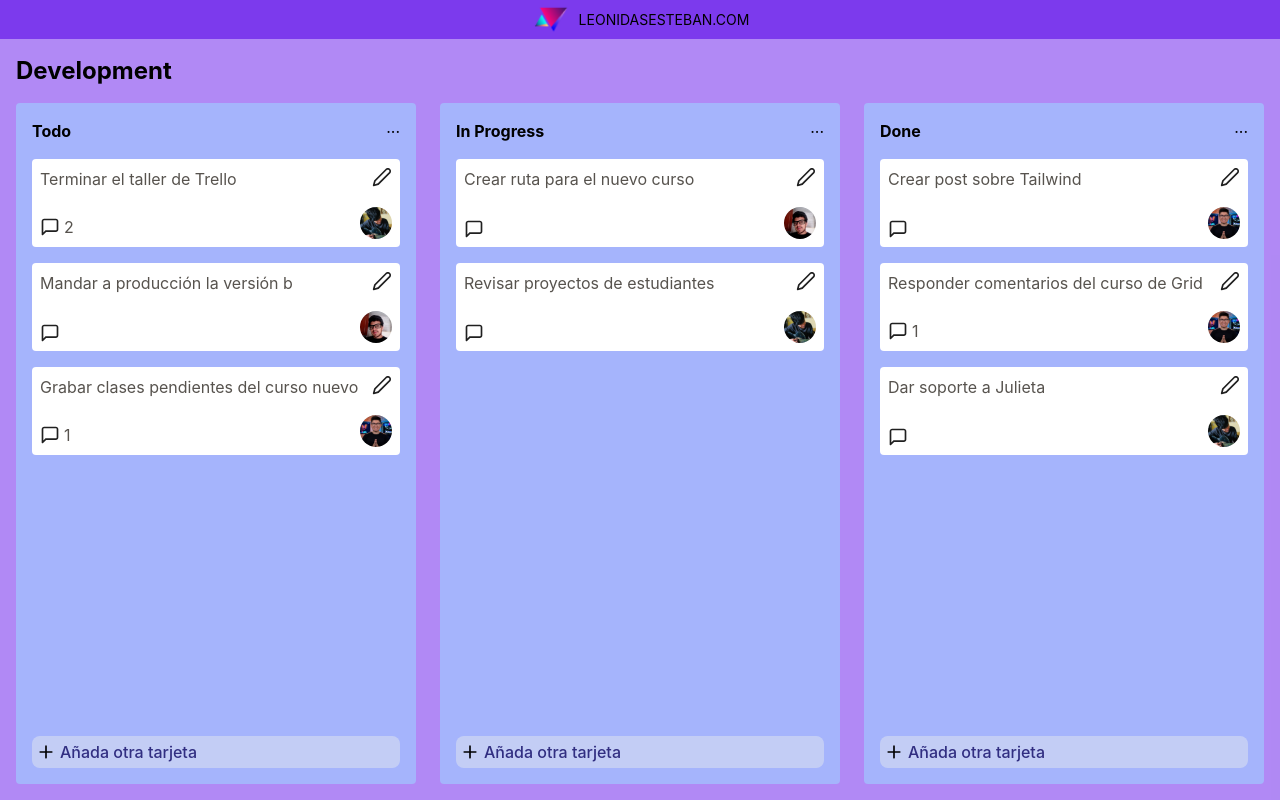
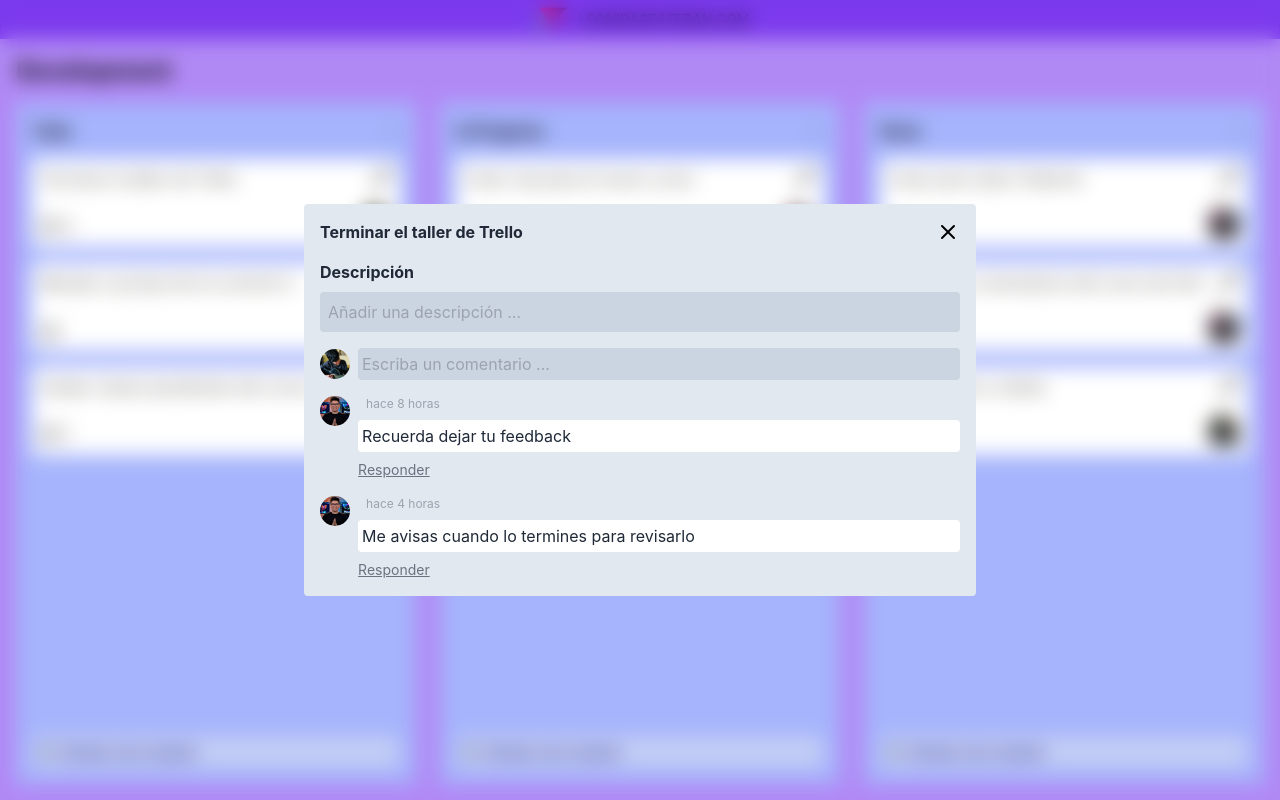
Before and after one commit to iJCode1/trello_clone, a Next.js app: page / in a window 1280 px wide. Both pictures are taken after a click on the element 382 px from the left and 179 px from the top of the page. Built offline with nearby package versions, Linux system fonts and the light colour scheme.

Commit message:
feat: challenge - portal and detail of a card

```diff
--- a/components/board.js
+++ b/components/board.js
@@ -3,9 +3,9 @@ import Card from "./card"
 import { useState } from 'react';
 import { todoList, inProgressList, doneList } from './data'
 
-function Board() {
+function Board({ setModal, setDetails }) {
 
-  const [dragged, setDragged] = useState(null);
+  const [dragged, setDragged] = useState(null)
   const [listOfList, setListOfList] = useState({
     todoList,
     inProgressList,
@@ -36,7 +36,7 @@ function Board() {
         <List title="Todo" id="todoList" handleDrop={handleDrop} listOfList={listOfList} setListOfList={setListOfList}>
           {
             listOfList.todoList.map(item => (
-              <Card {...item} key={item.id} setDragged={setDragged} />
+              <Card {...item} key={item.id} setDragged={setDragged} dataItem={item.id} setModal={setModal} listOfList={listOfList} setDetails={setDetails} />
             ))
           }
         </List>
@@ -44,7 +44,7 @@ function Board() {
         <List title="In Progress" id="inProgressList" handleDrop={handleDrop} listOfList={listOfList} setListOfList={setListOfList}>
           {
             listOfList.inProgressList.map(item => (
-              <Card {...item} key={item.id} setDragged={setDragged} />
+              <Card {...item} key={item.id} setDragged={setDragged} dataItem={item.id} setModal={setModal} listOfList={listOfList} setDetails={setDetails} />
             ))
           }
         </List>
@@ -52,7 +52,7 @@ function Board() {
         <List title="Done" id="doneList" handleDrop={handleDrop} listOfList={listOfList} setListOfList={setListOfList}>
           {
             listOfList.doneList.map(item => (
-              <Card {...item} key={item.id} setDragged={setDragged} />
+              <Card {...item} key={item.id} setDragged={setDragged} dataItem={item.id} setModal={setModal} listOfList={listOfList} setDetails={setDetails} />
             ))
           }
         </List>
--- a/components/card.js
+++ b/components/card.js
@@ -1,7 +1,7 @@
 import Image from "next/image"
 
 
-function Card({ id, title, user, comments = [], setDragged }) {
+function Card({ id, title, user, comments = [], setDragged, dataItem, setModal, listOfList, setDetails }) {
   function handleDragStart(event) {
     setDragged(
       {
@@ -15,16 +15,30 @@ function Card({ id, title, user, comments = [], setDragged }) {
       }
     )
   }
+
+  function handleClick(event) {
+    const list = event.target.closest("[data-id]").dataset.id
+    const id = event.target.closest("[data-item]").dataset.item
+
+    const card = listOfList[list].filter(item => item.id == id)
+
+    if (card[0]) {
+      setDetails(card[0])
+    }
+
+    setModal(true);
+  }
+
   return (
-    <div draggable onDragStart={handleDragStart} className="flex flex-col gap-4 p-2 bg-white rounded text-stone-600">
+    <div draggable onDragStart={handleDragStart} className="flex flex-col gap-4 p-2 bg-white rounded text-stone-600" data-item={dataItem}>
       <div className="flex justify-between">
         <p className="">{title}</p>
-        <div className="cursor-pointer active:scale-90 transition-transform">
+        <div onClick={handleClick} className="transition-transform cursor-pointer active:scale-90">
           <Image src="/pen.svg" alt="" width="20" height="20" />
         </div>
       </div>
       <div className="flex items-baseline justify-between">
-        <div className="flex gap-1 cursor-pointer active:scale-90 transition-transform">
+        <div onClick={handleClick} className="flex gap-1 transition-transform cursor-pointer active:scale-90">
           <Image src="/note.svg" alt="" width="20" height="20" />
           {comments.length > 0 ? <span>{comments.length}</span> : null}
         </div>
--- /dev/null
+++ b/components/modal.js
@@ -0,0 +1,53 @@
+import Image from "next/image"
+
+function Modal({ setModal, id, title, user, comments = [] }) {
+
+  function handleCloseModal() {
+    setModal(false)
+  }
+
+  function generateRandom() {
+    return Math.ceil(Math.random() * (14 - 2) + 2)
+  }
+
+  return (
+    <div className="flex flex-col w-4/5 max-w-2xl gap-4 p-4 text-gray-800 rounded bg-slate-200">
+      <div className="flex justify-between">
+        <h2 className="font-bold">{title}</h2>
+        <button onClick={handleCloseModal} className="transition-transform cursor-pointer active:scale-75">
+          <Image src="/cancel.svg" width="24" height="24" alt="" />
+        </button>
+      </div>
+      <div className="flex flex-col gap-2">
+        <h2 className="font-bold">Descripción</h2>
+        <input className="w-full p-2 text-gray-600 rounded bg-slate-300" placeholder="Añadir una descripción ..." />
+      </div>
+      <div className="flex gap-2">
+        <Image className="self-center rounded-full" src={user.avatar} width="30" height="30" alt="" />
+        <input className="w-full p-1 text-gray-600 rounded bg-slate-300" placeholder="Escriba un comentario ..." />
+      </div>
+
+      {
+        comments.map((item) => (
+          <div className="flex flex-col" key={item.comment_id}>
+            <div className="flex gap-2">
+              <div className="flex self-start gap-2">
+                <Image className="rounded-full" src={item.user.avatar} width="32" height="32" alt="" />
+              </div>
+              <div className="flex flex-col w-full gap-2">
+                <div className="flex items-center gap-2">
+                  <p></p>
+                  <span className="text-xs text-gray-400">hace {generateRandom()} horas</span>
+                </div>
+                <input className="p-1 bg-white rounded" placeholder="Comentario ..." defaultValue={item.text} />
+                <p className="text-sm text-gray-500 underline cursor-pointer">Responder</p>
+              </div>
+            </div>
+          </div>
+        ))
+      }
+    </div>
+  )
+}
+
+export default Modal
--- /dev/null
+++ b/components/overlay.js
@@ -0,0 +1,16 @@
+
+function Overlay({ children, isActive, setModal }) {
+  return (
+    <div>
+      {
+        isActive
+          ? <div className="fixed inset-0 z-10 flex items-center justify-center filter-blur">
+            {children}
+          </div>
+          : null
+      }
+    </div>
+  )
+}
+
+export default Overlay
--- /dev/null
+++ b/components/portal.js
@@ -0,0 +1,16 @@
+import Image from "next/image"
+import { useRef, useEffect, useState } from 'react';
+import { createPortal } from 'react-dom';
+
+export default function ClientOnlyPortal({ children, selector = "#portal" }) {
+  const ref = useRef();
+  const [mount, setMount] = useState(false);
+  useEffect(() => {
+    ref.current = document.querySelector(selector);
+    setMount(true);
+  }, [selector]);
+
+  return mount
+    ? createPortal(children, ref.current)
+    : null;
+}
--- a/package.json
+++ b/package.json
@@ -14,6 +14,8 @@
     "react-dom": "18.2.0"
   },
   "devDependencies": {
+    "@types/node": "18.11.7",
+    "@types/react": "18.0.24",
     "autoprefixer": "^10.4.13",
     "eslint": "8.26.0",
     "eslint-config-next": "13.0.0",
--- /dev/null
+++ b/pages/_document.js
@@ -0,0 +1,18 @@
+import Document, { Head, Html, Main, NextScript } from 'next/document';
+
+class MyDocument extends Document {
+  render() {
+    return (
+      <Html>
+        <Head />
+        <body>
+          <Main />
+          <div id="portal" />
+          <NextScript />
+        </body>
+      </Html>
+    );
+  }
+}
+
+export default MyDocument;
--- a/pages/index.js
+++ b/pages/index.js
@@ -1,12 +1,25 @@
 import Layout from '../components/layout'
 import Header from '../components/header'
 import Board from '../components/board'
+import Overlay from '../components/overlay'
+import Modal from '../components/modal'
+import ClientOnlyPortal from '../components/portal'
+import { useState } from 'react';
 
 export default function Home() {
+
+  const [modal, setModal] = useState(false);
+  const [details, setDetails] = useState({})
+
   return (
     <Layout>
+      <ClientOnlyPortal>
+        <Overlay isActive={modal}>
+          <Modal setModal={setModal} {...details} />
+        </Overlay>
+      </ClientOnlyPortal>
       <Header />
-      <Board />
+      <Board setModal={setModal} setDetails={setDetails} />
     </Layout>
   )
 }
--- a/styles/globals.css
+++ b/styles/globals.css
@@ -32,3 +32,7 @@ a {
 .logo{
   @apply flex items-center justify-center gap-2
 }
+
+.filter-blur{
+  backdrop-filter: blur(10px);
+}
```
Also changed, not shown: tsconfig.json (added, +30 -0 lines), 1 other file (tests, documents, lock files or other folders).
